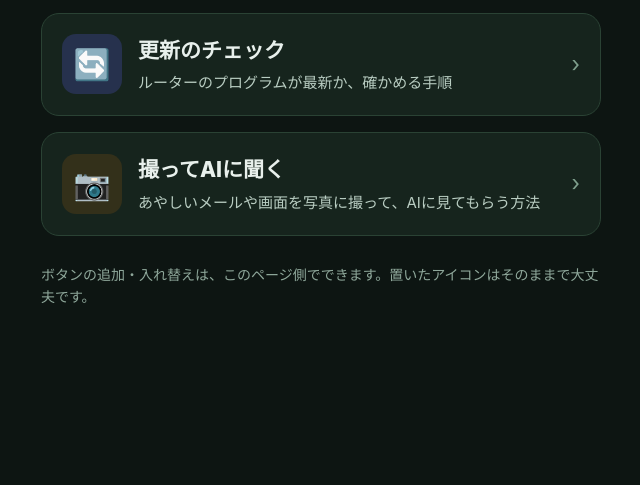
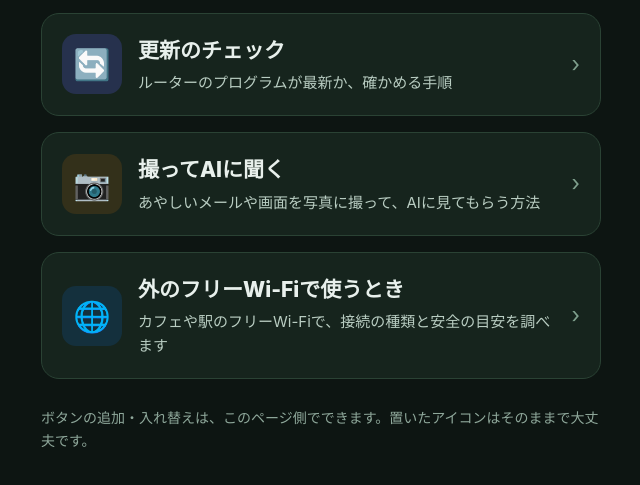
Before and after one commit to noburin1/tomocheck, a plain HTML site: page docs/anzen/index.html in a window 1280 px wide. Shown: the part 683-1168 px from the top of the page, without its empty margins (319-959 px from the left). Before the commit the page ends 1032 px from the top, so only its background shows below. Drawn offline with Linux system fonts and the light colour scheme.

Commit message:
スマホ安全チェック入口：外のフリーWi-Fiで使うときボタンを追加

```diff
--- a/docs/anzen/index.html
+++ b/docs/anzen/index.html
@@ -70,6 +70,7 @@
   .icon.router { background: #12333a; }
   .icon.update { background: #26314d; }
   .icon.ask { background: #33301a; }
+  .icon.freewifi { background: #14303d; }
   .card .body { flex: 1 1 auto; }
   .card .c-title { font-size: 21px; font-weight: 800; margin-bottom: 4px; }
   .card .c-text { font-size: 15px; color: #b9cdc2; }
@@ -136,6 +137,15 @@
     <div class="arrow">›</div>
   </a>
 
+  <a class="card" href="freewifi/">
+    <div class="icon freewifi">🌐</div>
+    <div class="body">
+      <div class="c-title">外のフリーWi-Fiで使うとき</div>
+      <div class="c-text">カフェや駅のフリーWi-Fiで、接続の種類と安全の目安を調べます</div>
+    </div>
+    <div class="arrow">›</div>
+  </a>
+
   <p class="footer">ボタンの追加・入れ替えは、このページ側でできます。置いたアイコンはそのままで大丈夫です。</p>
 </div>
 </body>
```
